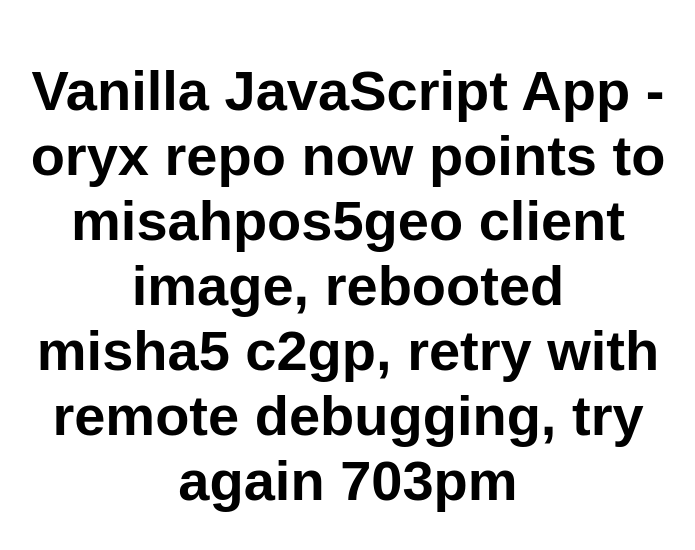
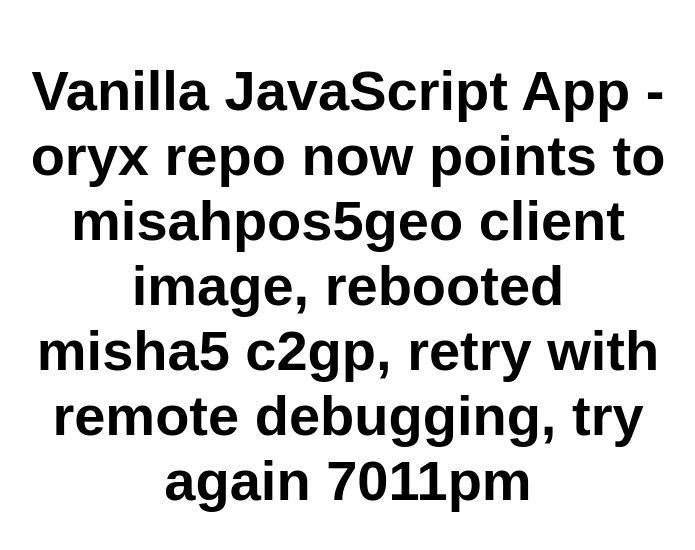
Before and after one commit to cmriachi/mishapos5geotests, a website: page src/index.html in a window 1280 px wide. Shown: the whole page, without its empty margins (292-987 px from the left). Drawn offline with Linux system fonts and the light colour scheme.

Commit message:
Update index.html

```diff
--- a/src/index.html
+++ b/src/index.html
@@ -10,7 +10,7 @@
 
 <body>
   <main>
-    <h1>Vanilla JavaScript App - oryx repo now points to misahpos5geo client image, rebooted misha5 c2gp, retry with remote debugging, try again 703pm</h1>
+    <h1>Vanilla JavaScript App - oryx repo now points to misahpos5geo client image, rebooted misha5 c2gp, retry with remote debugging, try again 7011pm</h1>
   </main>
 </body>
 
```
